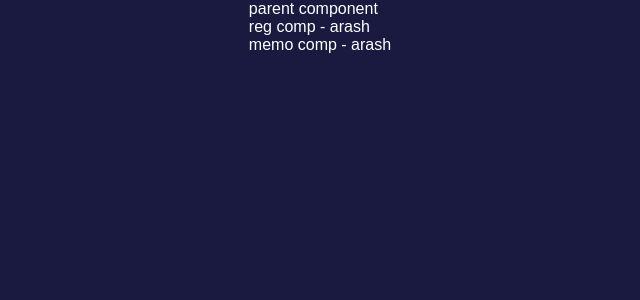
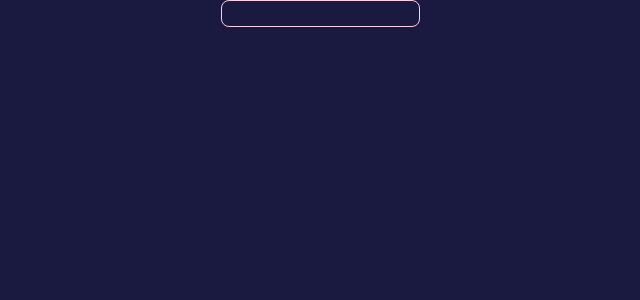
Before and after one commit to arashKazerouni/firstReactApp, a React (Create React App) app: page / in a window 1280 px wide. Shown: the top 300 px of the page, without its empty margins (320-960 px from the left). Built offline with nearby package versions, Linux system fonts and the light colour scheme.

Commit message:
ref in class component

```diff
--- a/src/App.js
+++ b/src/App.js
@@ -9,6 +9,7 @@
 import ClickCounter from "./components/hocExample/ClickCounter";
 import HoverCounter from "./components/hocExample/HoverCounter";
 import ParentComp from "./components/PureMemoComp/ParentComp";
+import ClassRef from "./components/ref/ClassRef";
 class App extends Component {
   constructor(props) {
     super(props);
@@ -76,7 +77,7 @@
     // console.log("app.js render ");
     return (
       <>
-      <ParentComp/>
+      <ClassRef/>
         {/* <Navbar
           totalItems={this.state.products.filter((p) => p.quantity > 0).length}
         />
--- /dev/null
+++ b/src/components/ref/ClassRef.jsx
@@ -0,0 +1,20 @@
+import React, { Component, createRef } from "react";
+class ClassRef extends Component {
+  state = {};
+  constructor(props) {
+    super(props);
+    this.inputRef = createRef();
+  }
+  componentDidMount() {
+    this.inputRef.current.focus();
+  }
+  render() {
+    return (
+      <div>
+        <input type="text" ref={this.inputRef} />
+      </div>
+    );
+  }
+}
+
+export default ClassRef;
```
